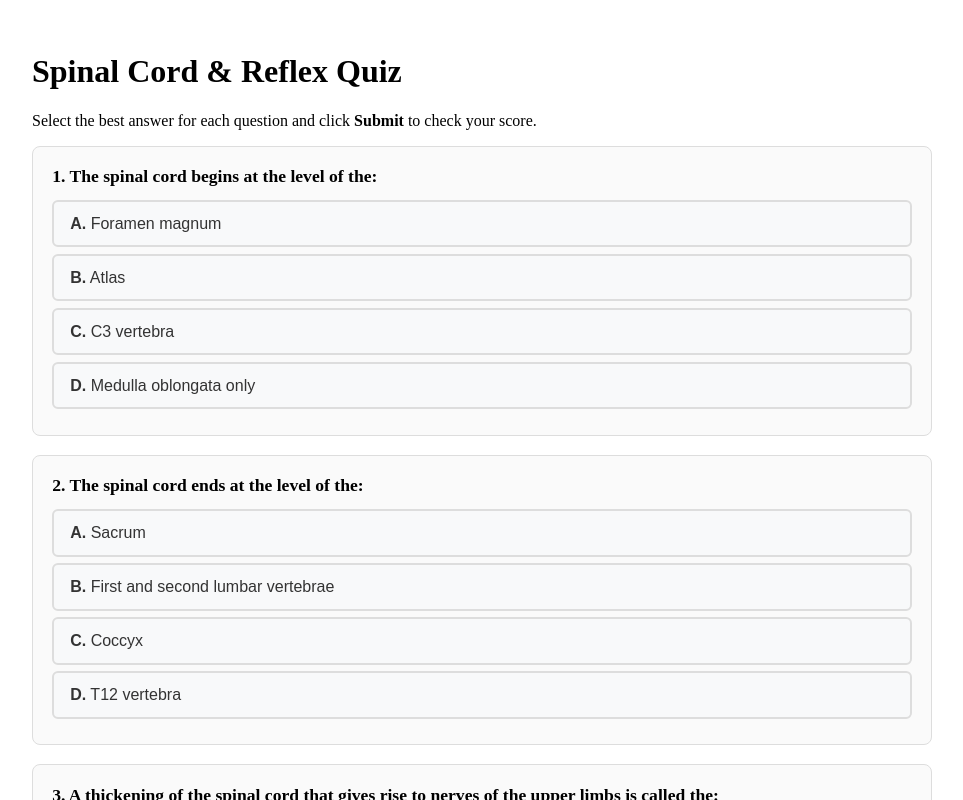
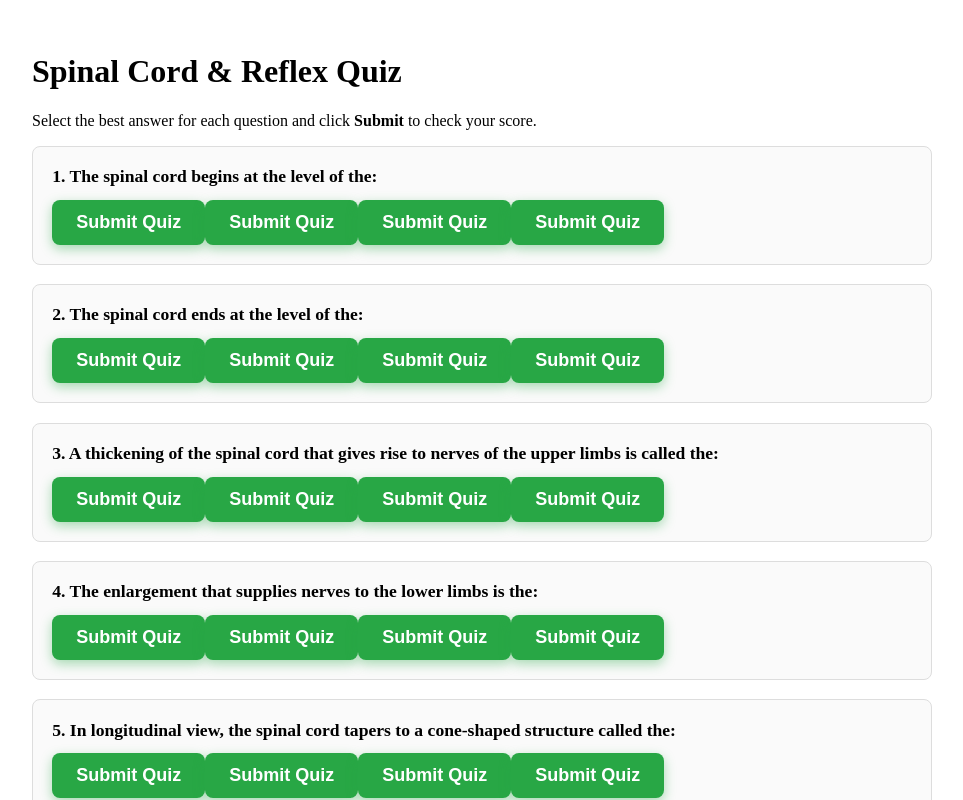
Before and after one commit to ishyagupta/spinal-quiz, a Next.js app: page / in a window 1280 px wide. Shown: the top 800 px of the page, without its empty margins (158-1121 px from the left). Built offline with nearby package versions, Linux system fonts and the light colour scheme.

Commit message:
fix button code

```diff
--- a/pages/index.tsx
+++ b/pages/index.tsx
@@ -394,34 +394,27 @@ export default function Home() {
   return (
     <button
   type="button"
-          key={optIndex}
-          onClick={() => handleSelect(qIndex, optIndex)}
+  onClick={handleSubmit}
   disabled={submitted}
   style={{
-            display: "block",
-            width: "100%",
-            textAlign: "left",
-            padding: "0.8rem 1rem",
-            marginBottom: "0.4rem",
-            borderRadius: 6,
-            border: "2px solid #ddd",
-            backgroundColor: submitted
-              ? isCorrect ? "#d4edda"
-              : isSelected ? "#f8d7da"
-              : "#f8f9fa"
-              : isSelected ? "#cce7ff"
-              : "#f8f9fa",
-            color: submitted && isSelected && !isCorrect ? "#721c24" : "#333",
-            cursor: submitted ? "not-allowed" : "pointer",
-            fontSize: "16px",
-            transition: "all 0.2s ease",
-            boxShadow: isSelected ? "0 2px 4px rgba(0,0,0,0.1)" : "none"
+    padding: "12px 24px",
+    fontSize: "18px",
+    fontWeight: "bold",
+    borderRadius: "8px",
+    border: "none",
+    backgroundColor: "#28a745",
+    color: "white",
+    cursor: "pointer",
+    boxShadow: "0 4px 12px rgba(40,167,69,0.4)",
+    transition: "all 0.3s ease"
   }}
 >
-          <strong>{String.fromCharCode(65 + optIndex)}.</strong> {opt}
+  {submitted ? `Score: ${score}/${questions.length}` : "Submit Quiz"}
 </button>
+
   );
 })}
+
     {submitted && (
       <div style={{
         marginTop: "0.6rem",
```
Lines whose indentation alone changed are shown as unchanged.
